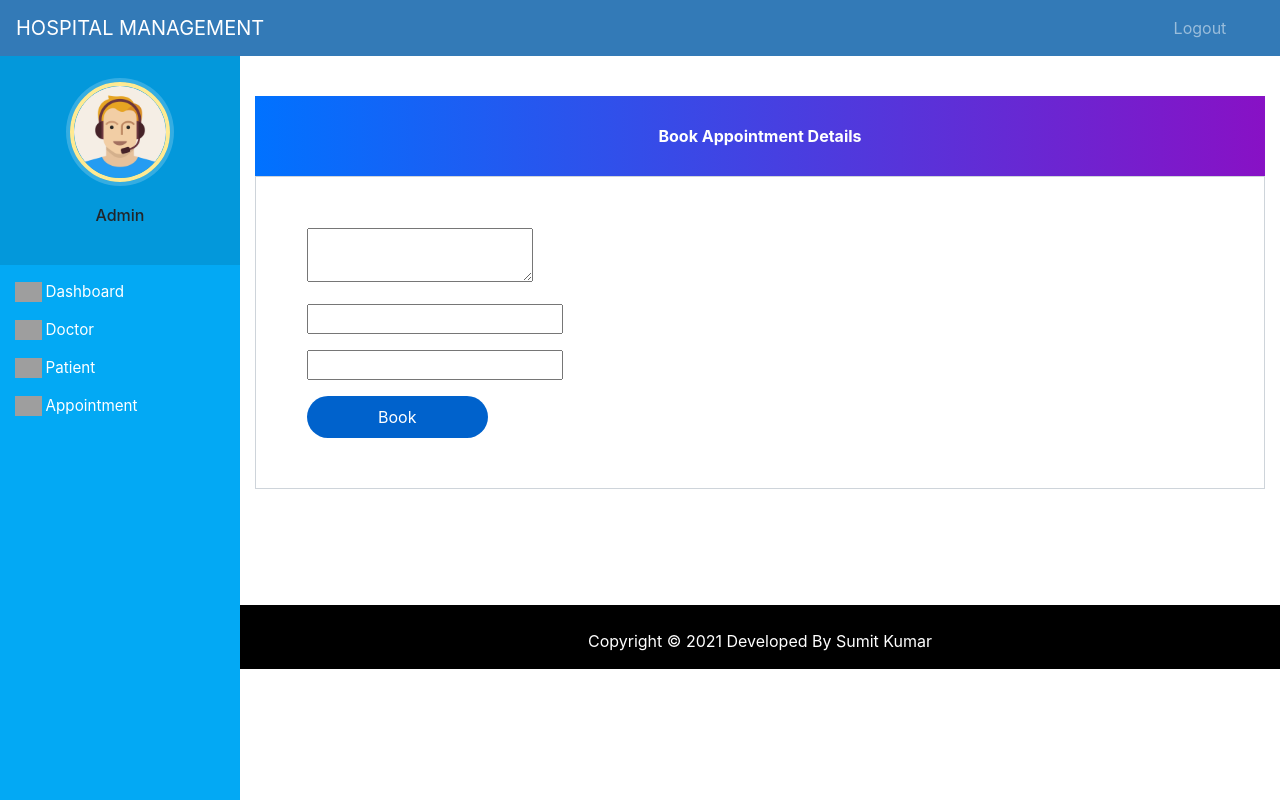
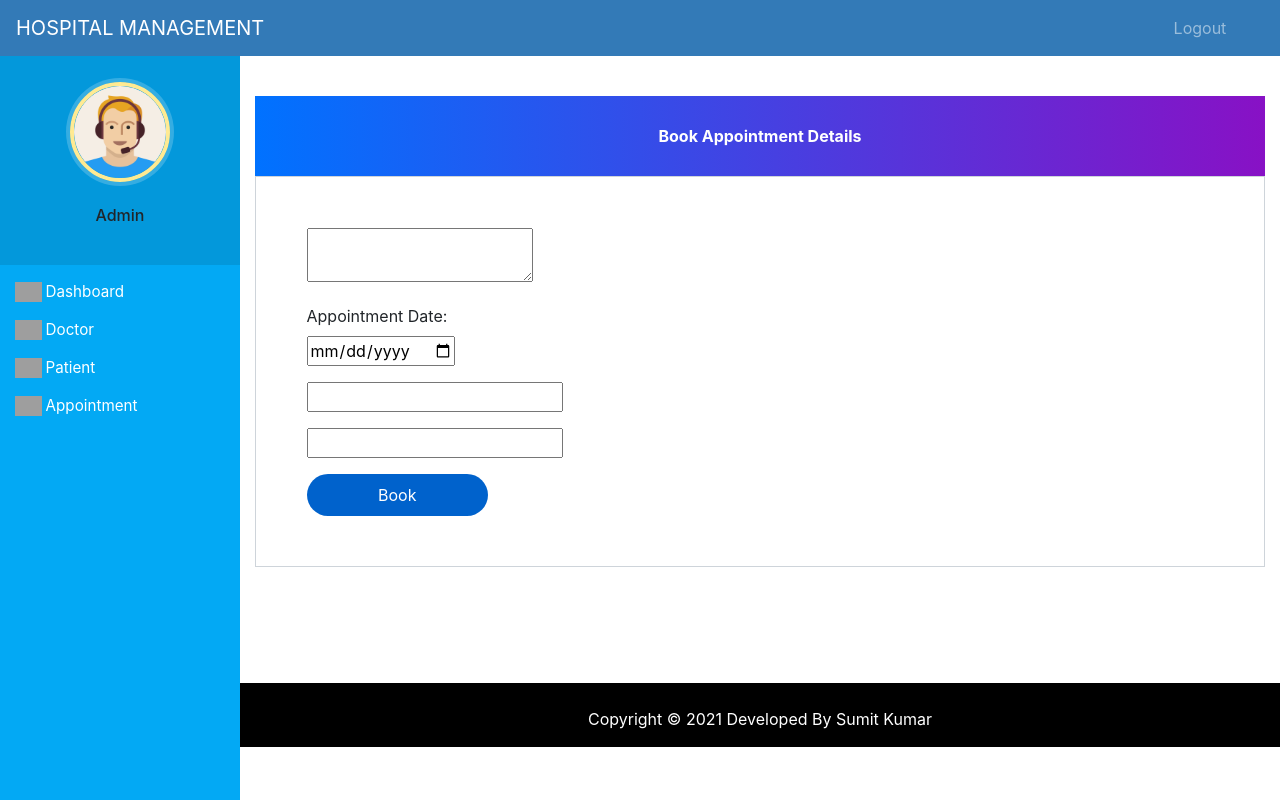
Before and after one commit to DJERLO/patient-information-management-system, a Django app: template templates/hospital/admin_add_appointment.html in a window 1280 px wide. Run offline with Django 3.2, Linux system fonts and the light colour scheme; the template is opened without the code that fills it, so the values that code supplies are empty, except form fields; form fields are guessed from the names that the template uses; some libraries are stand-ins or nearby versions; grey boxes are pictures that could not be loaded.

Commit message:
Added: Calendar for Appointment

```diff
--- a/hospital/models.py
+++ b/hospital/models.py
@@ -52,7 +52,7 @@ class Appointment(models.Model):
     doctorId=models.PositiveIntegerField(null=True)
     patientName=models.CharField(max_length=40,null=True)
     doctorName=models.CharField(max_length=40,null=True)
-    appointmentDate=models.DateField(auto_now=True)
+    appointmentDate=models.DateTimeField()
     description=models.TextField(max_length=500)
     status=models.BooleanField(default=False)
 
--- a/hospital/views.py
+++ b/hospital/views.py
@@ -7,7 +7,8 @@ from django.core.mail import send_mail
 from django.contrib.auth.decorators import login_required,user_passes_test
 from datetime import datetime,timedelta,date
 from django.conf import settings
-
+from django.utils import timezone
+from datetime import datetime
 
 # Create your views here.
 def home_view(request):
--- a/hospitalmanagement/settings.py
+++ b/hospitalmanagement/settings.py
@@ -109,7 +109,7 @@ AUTH_PASSWORD_VALIDATORS = [
 
 LANGUAGE_CODE = 'en-us'
 
-TIME_ZONE = 'UTC'
+TIME_ZONE = 'Asia/Manila'
 
 USE_I18N = True
 
--- a/templates/hospital/admin_add_appointment.html
+++ b/templates/hospital/admin_add_appointment.html
@@ -61,15 +61,17 @@
             <div class="form-group">
               {% render_field appointmentForm.description class="form-control" placeholder="Description" %}
             </div>
+            <label for="{{ appointmentForm.appointmentDate.id_for_label }}">Appointment Date:</label>
+              <div class="form-group">
+                {% render_field appointmentForm.appointmentDate class="form-control" placeholder="Appointment Date" %}
+              </div>
             <div class="form-group">
-              {% render_field appointmentForm.doctorId class="form-control" placeholder="doctor" %}
+              {% render_field appointmentForm.doctorId class="form-control" placeholder="Doctor" %}
             </div>
             <div class="form-group">
-              {% render_field appointmentForm.patientId class="form-control" placeholder="patient" %}
+              {% render_field appointmentForm.patientId class="form-control" placeholder="Patient" %}
             </div>
-
           </div>
-
         </div>
         <button type="submit" class="btnSubmit">Book</button>
       </div>
@@ -77,5 +79,4 @@
   </div>
 </form>
 
-
 {% endblock content %}
--- a/templates/hospital/doctor_view_appointment.html
+++ b/templates/hospital/doctor_view_appointment.html
@@ -41,7 +41,7 @@
       {% for a,p in appointments %}
       <tr>
         <td>{{a.patientName}}</td>
-        <td> <img src="{% static p.profile_pic.url %}" alt="Profile Pic" height="40px" width="40px" /></td>
+        <td> <img src="{{ p.profile_pic.url }}" alt="Profile Pic" height="40px" width="40px" /></td>
         <td>{{a.description}}</td>
         <td>{{p.mobile}}</td>
         <td>{{p.address}}</td>
```
Also changed, not shown: hospital/forms.py (+5 -2 lines), db.sqlite3, hospital/migrations/0019_alter_appointment_appointmentdate.py (added).
